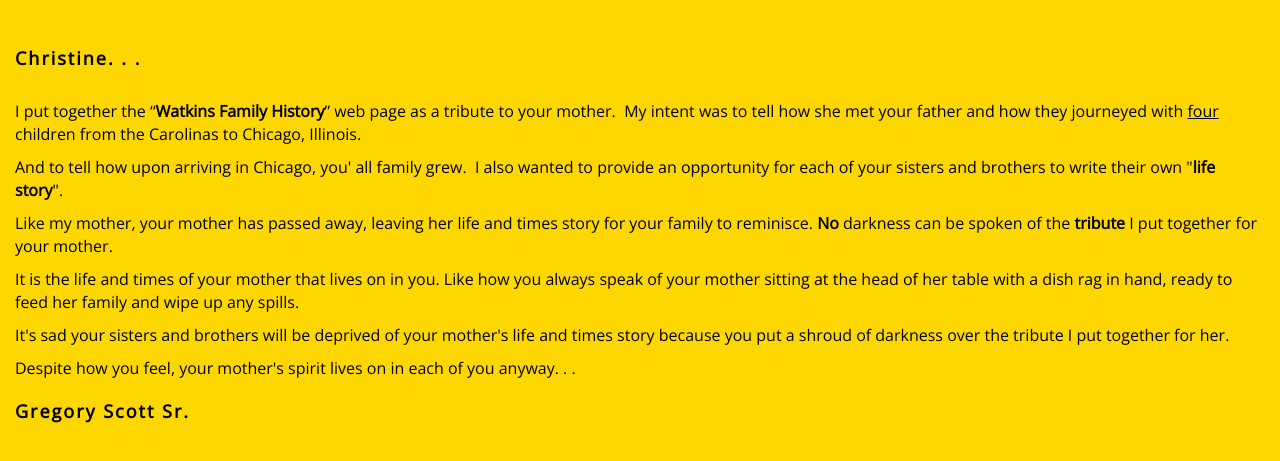
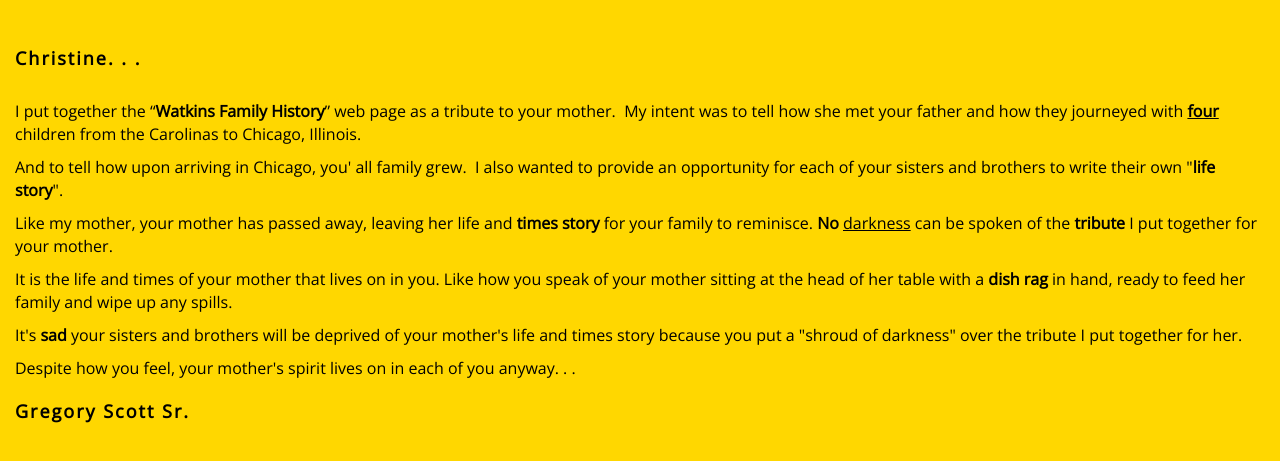
Before and after one commit to gscott58/watkins-family-history, a plain HTML site: page index.html in a window 1280 px wide. Shown: the part 69-530 px from the top of the page. Drawn offline with nearby package versions, Linux system fonts and the light colour scheme; a web font is replaced by a local one.

Commit message:
Add text emphasis . . .

```diff
--- a/index.html
+++ b/index.html
@@ -30,7 +30,7 @@
         <br>
 
         <p>
-          I put together the “<strong>Watkins Family History</strong>” web page as a tribute to your mother.&nbsp; My intent was to tell how she met your father and how they journeyed with <u>four</u> children from the Carolinas to Chicago, Illinois.
+          I put together the “<strong>Watkins Family History</strong>” web page as a tribute to your mother.&nbsp; My intent was to tell how she met your father and how they journeyed with <strong><u>four</u></strong> children from the Carolinas to Chicago, Illinois.
         </p>
 
         <p>
@@ -38,14 +38,14 @@
         </p>
 
         <p>
-          Like my mother, your mother has passed away, leaving her life and times story for your family to reminisce.  <strong>No</strong> darkness can be spoken of the <strong>tribute</strong> I put together for your mother.
+          Like my mother, your mother has passed away, leaving her life and <strong>times story</strong> for your family to reminisce.  <strong>No</strong> <u>darkness</u> can be spoken of the <strong>tribute</strong> I put together for your mother.
         </p>
 
-        <p>It is the life and times of your mother that lives on in you. Like how you always speak of your mother sitting at the head of her table with a dish rag in hand, ready to feed her family and wipe up any spills.
+        <p>It is the life and times of your mother that lives on in you. Like how you speak of your mother sitting at the head of her table with a <strong>dish rag</strong> in hand, ready to feed her family and wipe up any spills.
         </p>
 
         <p>
-          It's sad your sisters and brothers will be deprived of your mother's life and times story because you put a shroud of darkness over the tribute I put together for her.
+          It's <strong>sad</strong> your sisters and brothers will be deprived of your mother's life and times story because you put a "shroud of darkness" over the tribute I put together for her.
         </p>
 
         <p>
```
